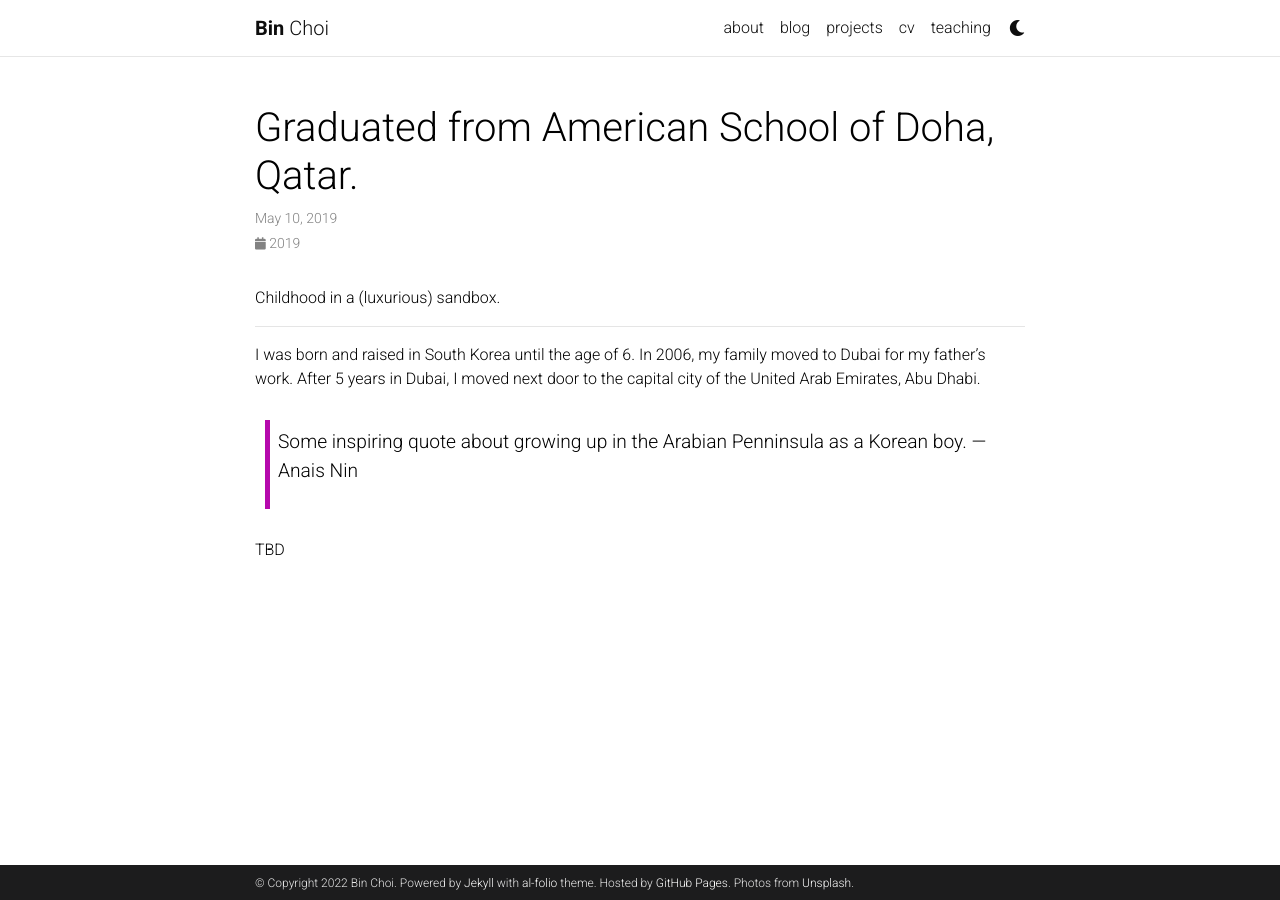
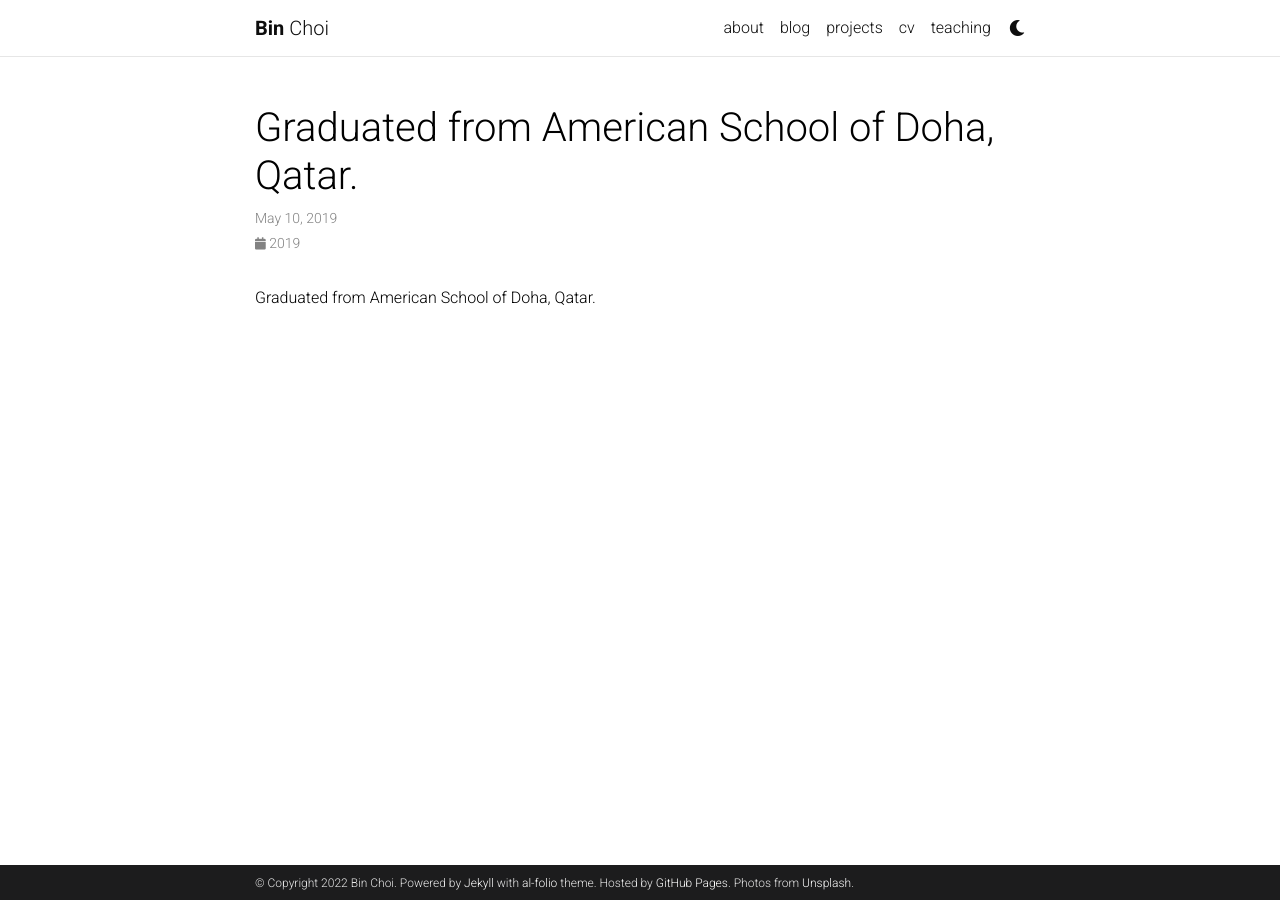
Before and after one commit to binchoi/binchoi.github.io, a Jekyll site: the page built from _news/announcement_2.md, in a window 1280 px wide. Built offline with Jekyll 4.4.1, drawn with Linux system fonts in a browser that asks for light colours; comment, search, counter and statistics services are not loaded; a style sheet for code colours, icons or effects is not loaded.

```diff
--- a/_news/announcement_2.md
+++ b/_news/announcement_2.md
@@ -2,10 +2,12 @@
 layout: post
 title: Graduated from American School of Doha, Qatar.
 date: 2019-05-10 18:00:00-0400
-inline: false
+inline: true # false
 ---
 
-Childhood in a (luxurious) sandbox.
+Graduated from American School of Doha, Qatar.
+
+<!-- Childhood in a (luxurious) sandbox.
 
 ***
 
@@ -14,4 +16,4 @@
 > Some inspiring quote about growing up in the Arabian Penninsula as a Korean boy.
 > —Anais Nin
 
-TBD
+TBD -->
```
